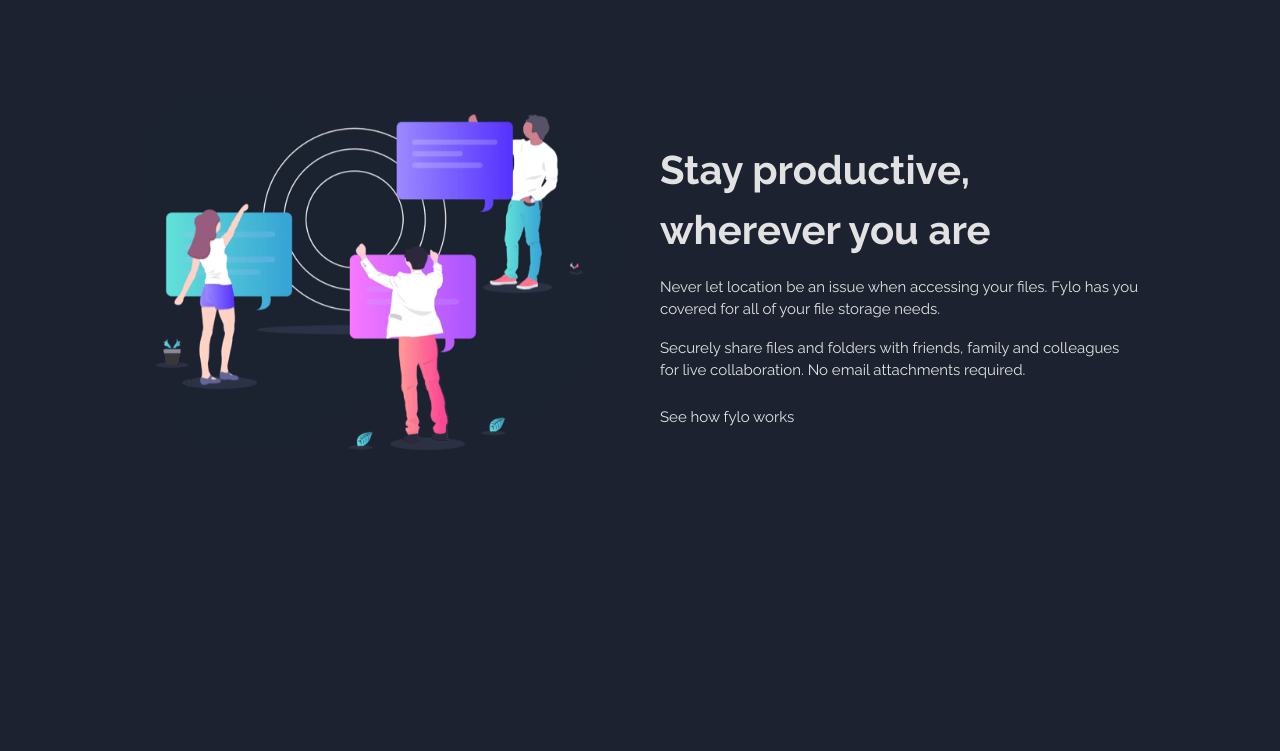
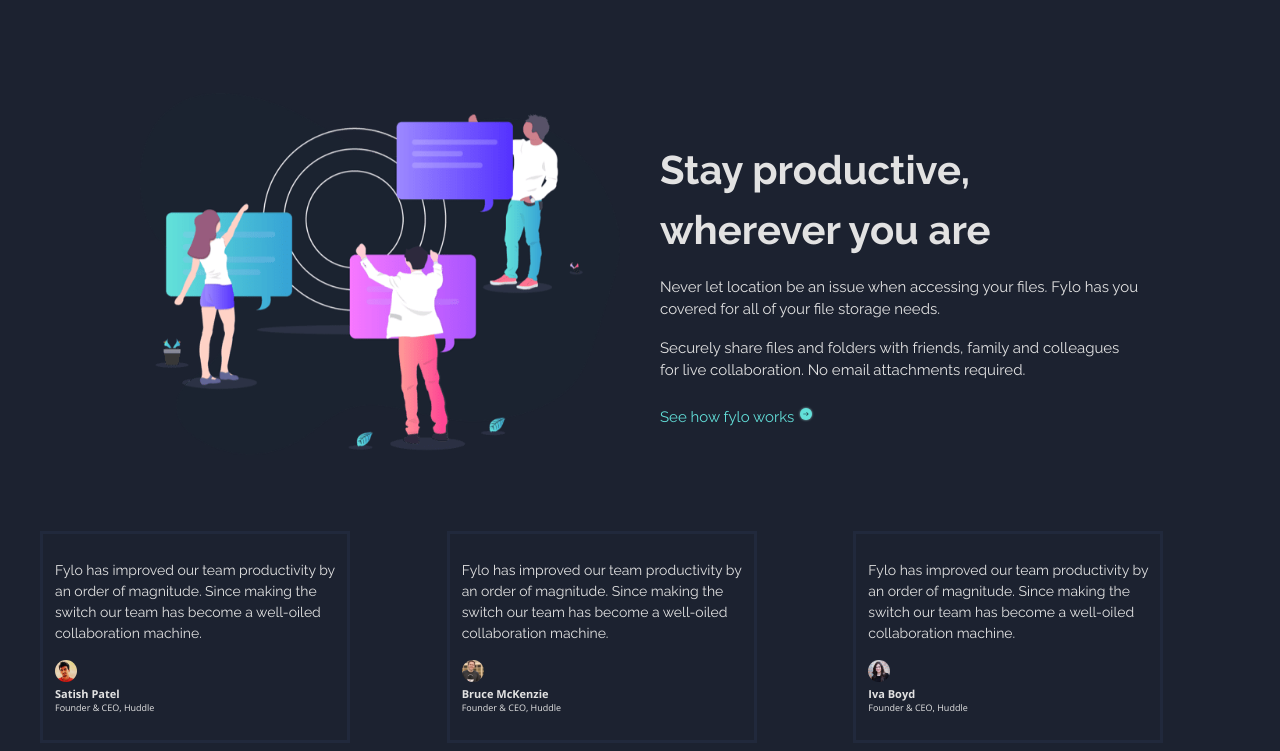
Before and after one commit to BlastChrome/fylo-dark-theme-landing-page-master, a plain HTML site: page index.html in a window 1280 px wide. Shown: the part 1656-2407 px from the top of the page. Before the commit the page ends 2115 px from the top, so only its background shows below. Drawn offline with nearby package versions, Linux system fonts and the light colour scheme.

Commit message:
section-d done

```diff
--- a/css/style.css
+++ b/css/style.css
@@ -5,8 +5,10 @@
   --dark-200: #181e2a;
   --dark-300: #0c1524;
   --card-300: #21293c;
+  --card-400: #1a202c;
   --btn-primary: linear-gradient(90deg, #4ecad5 0%, #3fadce 100%);
   --btn-focus: #8cdae4;
+  --word-link: #62ded8;
   --txt-color: rgb(226, 226, 226);
 }
 /*resets*/
@@ -81,7 +83,52 @@ header .container {
 }
 .section-c .flex {
   flex-direction: column;
-  align-items: center;
+  align-items: flex-start;
+}
+
+.section-c a {
+  display: inline-block;
+  color: var(--word-link);
+}
+.section-c span {
+  position: relative;
+  top: 50%;
+}
+
+.section-c .word-link-wrap::after {
+  content: " ";
+  width: 0px;
+  height: 2px;
+  background-color: var(--word-link);
+  position: absolute;
+  transition: width 250ms ease-in-out;
+}
+
+.section-c .word-link-wrap:hover::after {
+  content: " ";
+  width: 9.5rem;
+}
+
+/* section-d */
+.section-d .grid {
+  /* width: 80%; */
+  justify-content: center;
+}
+.section-d .card {
+  max-width: 310px;
+}
+
+.section-d .card {
+  display: flex;
+  flex-direction: column;
+}
+.section-d img {
+  height: auto;
+  width: 22px;
+  border-radius: 50px;
+}
+.section-d .flex {
+  flex-direction: column;
 }
 
 /* media query for header */
@@ -126,9 +173,12 @@ header .container {
   .section-c .section-c-title {
     font-size: 28px;
   }
+
   .section-c p {
     width: 75%;
   }
+
+  /* section-d */
 }
 @media screen and (min-width: 1024px) {
   /* section-a */
@@ -152,6 +202,7 @@ header .container {
   .section-c .flex {
     flex-direction: column;
     justify-content: center;
+    align-items: flex-start;
   }
   /* section-c  */
   .section-c .section-c-title {
@@ -160,4 +211,11 @@ header .container {
   .section-c p {
     width: 100%;
   }
+
+  /* section-d */
+  .section-d .grid {
+    max-width: 1200px;
+    grid-template-columns: 1fr 1fr 1fr;
+    gap: 20px;
+  }
 }
--- a/css/util.css
+++ b/css/util.css
@@ -22,11 +22,17 @@ footer {
   width: 100%;
 }
 
+.card {
+  padding: 26px 12px;
+  border: 3px solid var(--card-300);
+}
+
 /* font styling */
 .raleway-lg-b,
 .raleway-sm-b,
 .raleway-sm,
-.raleway-xs {
+.raleway-xs,
+.raleway-xs-2 {
   font-family: "Raleway", Arial, Helvetica, sans-serif;
   line-height: 150%;
   color: var(--txt-color);
@@ -56,6 +62,16 @@ footer {
 }
 .raleway-xs {
   font-size: 15px;
+}
+.raleway-xs-2 {
+  font-size: 12px;
+}
+.opensans-sm-b {
+  font-weight: bold;
+  font-size: 10px;
+}
+.opensans-xs {
+  font-size: 8px;
 }
 /* margin*/
 .m-1 {
@@ -122,6 +138,10 @@ footer {
   .raleway-sm {
     font-size: 25px;
   }
+  .raleway-xs-2 {
+    font-size: 14px;
+  }
+
   .opensans-sm-b {
     font-weight: bold;
     font-size: 11px;
--- a/index.html
+++ b/index.html
@@ -81,18 +81,56 @@
           storage needs.</p>
         <p class="section-x-body-text raleway-xs text-align-left m-1">Securely share files and folders with friends, family and colleagues for live collaboration. No email
           attachments required.</p>
-          <p class="section-c-body-text raleway-xs text-align-left m-2">See how fylo works</p>
+          <div class="word-link-wrap m-2">
+            <a href="#" class="section-c-body-text works-link raleway-xs text-align-left ">See how fylo works <span><svg width="16" height="16" xmlns="http://www.w3.org/2000/svg" xmlns:xlink="http://www.w3.org/1999/xlink"><defs><circle id="b" cx="6" cy="6" r="6"/><filter x="-25%" y="-25%" width="150%" height="150%" filterUnits="objectBoundingBox" id="a"><feOffset in="SourceAlpha" result="shadowOffsetOuter1"/><feGaussianBlur stdDeviation="1" in="shadowOffsetOuter1" result="shadowBlurOuter1"/><feColorMatrix values="0 0 0 0 0.384313725 0 0 0 0 0.878431373 0 0 0 0 0.850980392 0 0 0 0.811141304 0" in="shadowBlurOuter1"/></filter></defs><g fill="none" fill-rule="evenodd"><g transform="translate(2 2)"><use fill="#000" filter="url(#a)" xlink:href="#b"/><use fill="#62E0D9" xlink:href="#b"/></g><path d="M8.582 6l-.363.35 1.452 1.4H5.333v.5h4.338L8.22 9.65l.363.35 2.074-2z" fill="#1B2330"/></g></svg>
+            </span> </a>
+          <div class="item"></div>
+          </div>
       </div>
     </div>
   </section>
 
   <!-- section d -->
-  <section class="section-d">
-    <div class="container grid"></div>
+  <section class="section-d m-5">
+    <div class="container grid">
+      <div class="card flex text-align-left m-2 ">
+        <p class="raleway-xs-2">Fylo has improved our team productivity by an order of magnitude. Since making the switch our team has
+          become a well-oiled collaboration machine.</p>
+          <div class="profile-wrap m-1">
+            <img src="/images/profile-1.jpg" alt="profile-1">
+            <div class="profile-text-wrap flex">
+              <p class="opensans-sm-b text-align-left">Satish Patel</p>
+              <p class="opensans-xs text-align-left">Founder & CEO, Huddle</p>
+            </div>
+          </div>
+      </div>
+      <div class="card flex text-align-left m-2 ">
+        <p class="raleway-xs-2">Fylo has improved our team productivity by an order of magnitude. Since making the switch our team has
+          become a well-oiled collaboration machine.</p>
+          <div class="profile-wrap m-1">
+            <img src="/images/profile-2.jpg" alt="profile-2">
+            <div class="profile-text-wrap flex">
+                <p class="opensans-sm-b text-align-left">Bruce McKenzie</p>
+                <p class="opensans-xs text-align-left">Founder & CEO, Huddle</p>
+            </div>
+          </div>
+      </div>
+      <div class="card flex text-align-left m-2">
+        <p class="raleway-xs-2">Fylo has improved our team productivity by an order of magnitude. Since making the switch our team has
+          become a well-oiled collaboration machine.</p>
+          <div class="profile-wrap m-1">
+            <img src="/images/profile-3.jpg" alt="profile-3">
+            <div class="profile-text-wrap flex">
+              <p class="opensans-sm-b text-align-left">Iva Boyd</p>
+              <p class="opensans-xs text-align-left">Founder & CEO, Huddle</p>
+            </div>
+          </div>
+      </div>
+    </div>
   </section>
 
   <!-- footer -->
-  <footer>
+  <footer class="m-5">
     <div class="container flex">
 
     </div>
```
